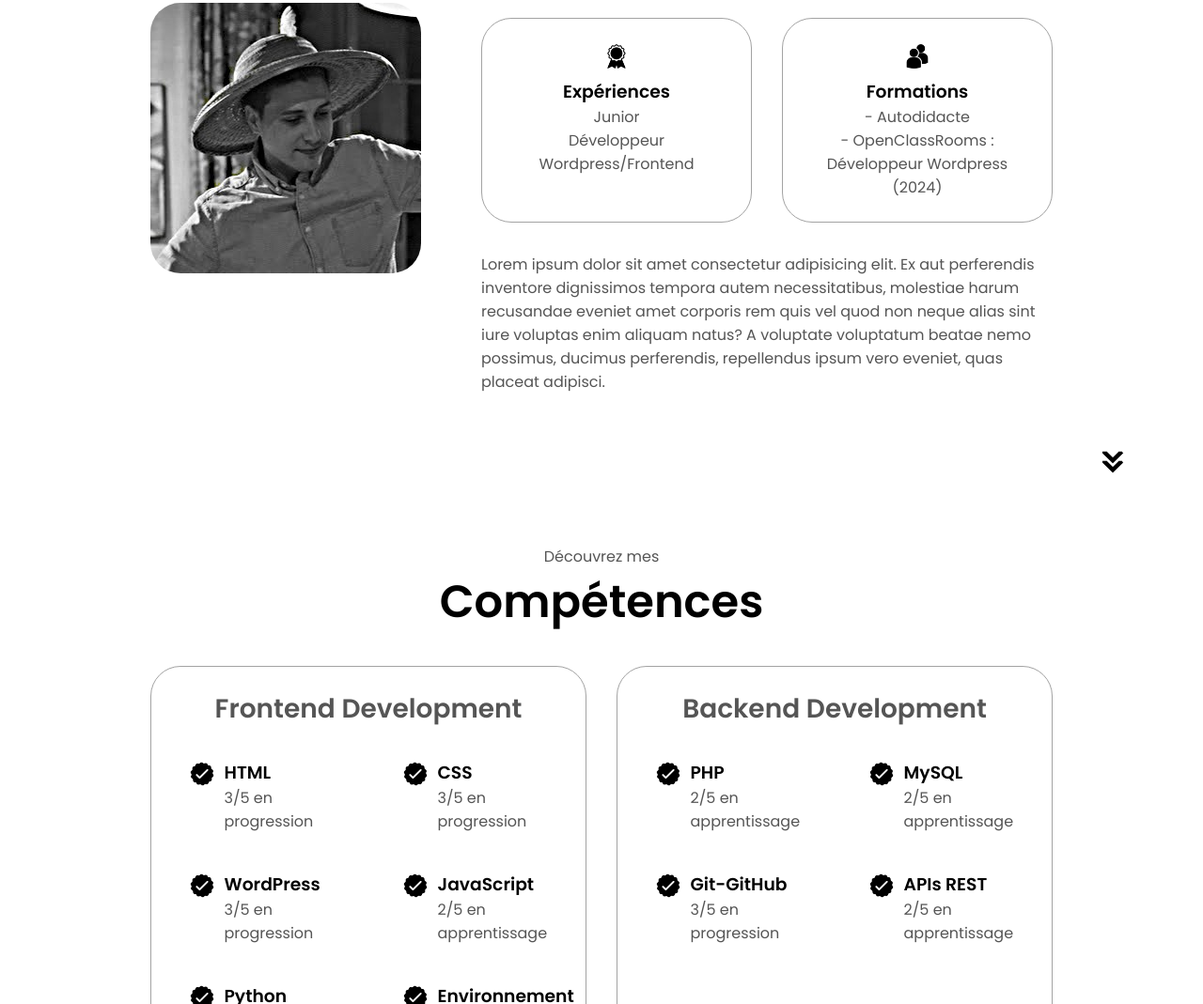
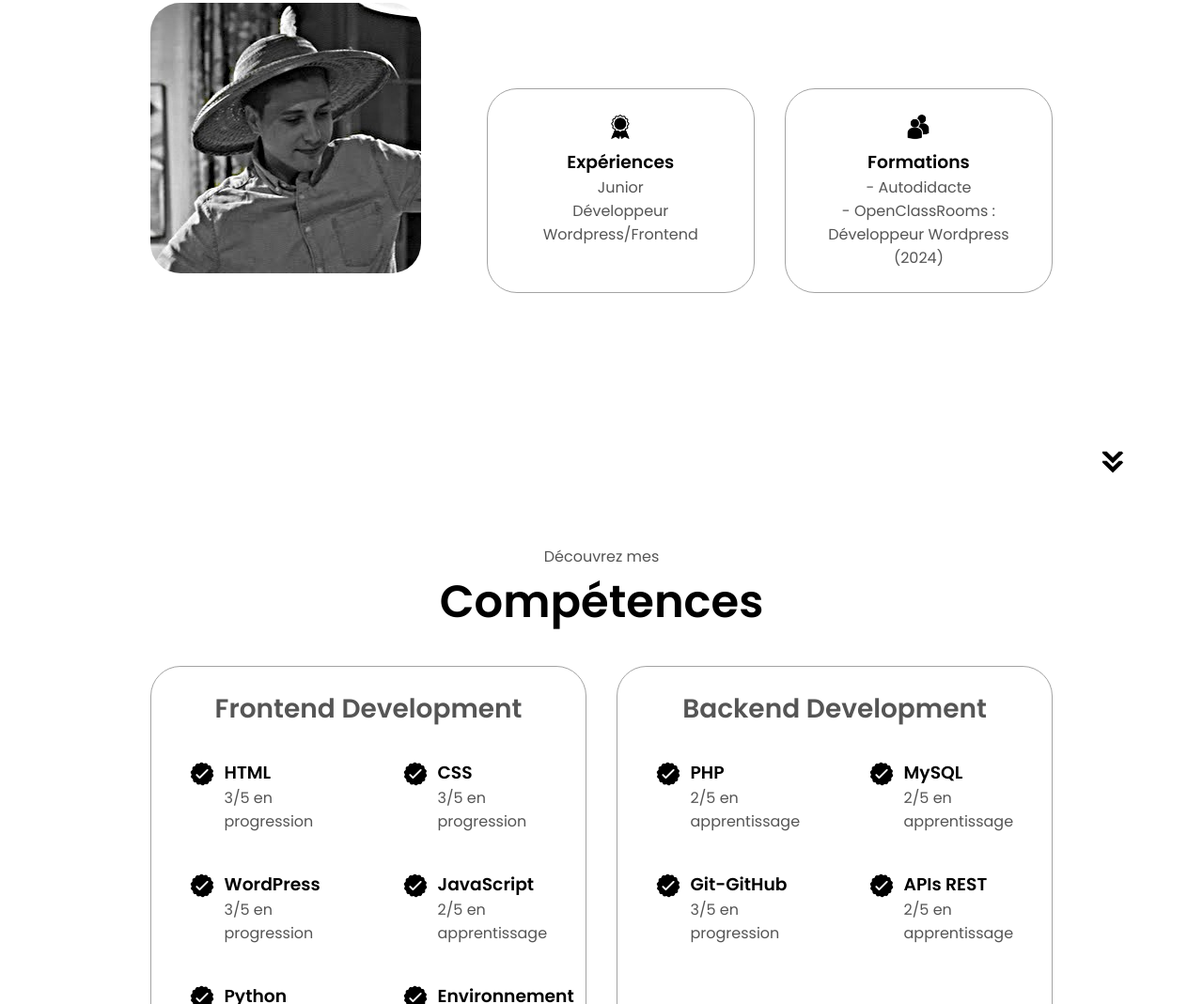
Before and after one commit to Starrpoek/Portfolio_TP, a plain HTML site: page index.html in a window 1280 px wide. Shown: the part 1116-2185 px from the top of the page at 94% size. Drawn offline with Linux system fonts and the light colour scheme.

Commit message:
Retrait Lorem ipsum

```diff
--- a/index.html
+++ b/index.html
@@ -74,7 +74,7 @@
                     </div>
                 </div>
                 <div class="text-container">
-                    <p>Lorem ipsum dolor sit amet consectetur adipisicing elit. Ex aut perferendis inventore dignissimos tempora autem necessitatibus, molestiae harum recusandae eveniet amet corporis rem quis vel quod non neque alias sint iure voluptas enim aliquam natus? A voluptate voluptatum beatae nemo possimus, ducimus perferendis, repellendus ipsum vero eveniet, quas placeat adipisci.</p>
+                    <p></p>
                 </div>
             </div>
         </div>
```
